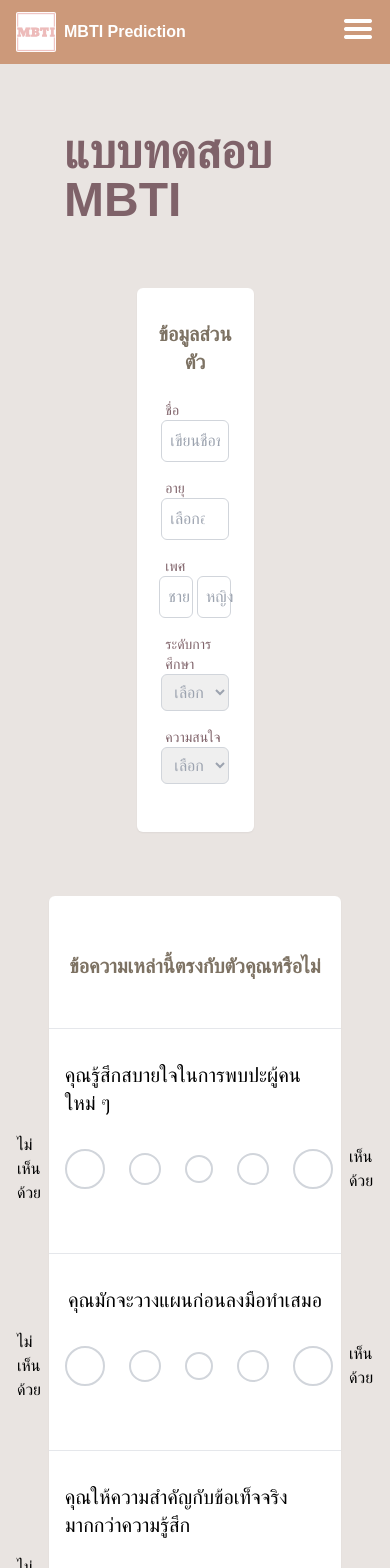
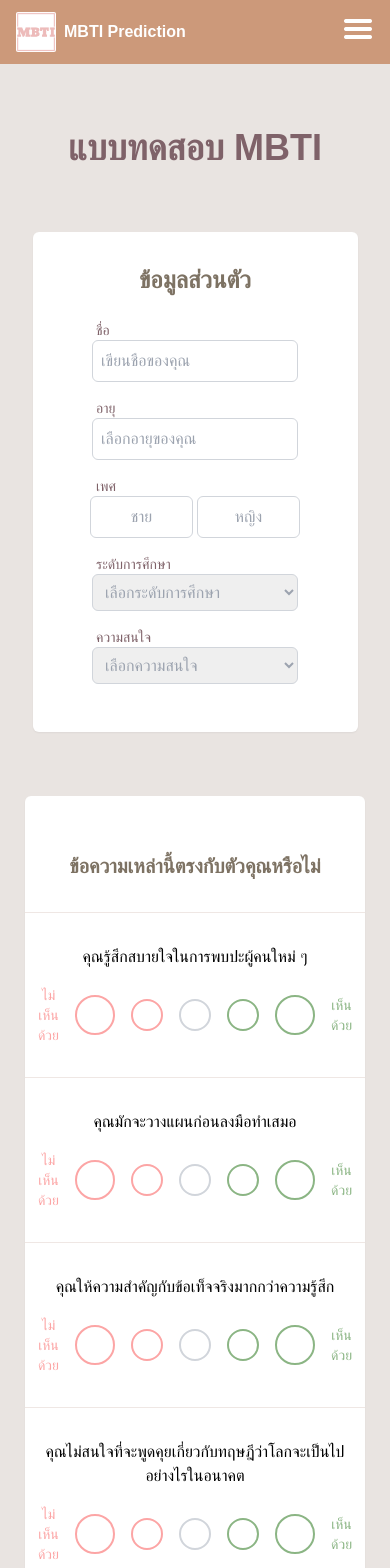
Before and after one commit to louiskub/MBTI_Prediction-Linear-Algebra-, a React (Vite) app in the folder web_app/frontend/: page /mbti-test in a window 390 px wide. Shown: the top 1568 px of the page. Built offline with nearby package versions, Linux system fonts and the light colour scheme; the HTML template or start-up script is replaced by a standard one; a web font is replaced by a local one.

Commit message:
more question dynamic

```diff
--- a/web_app/frontend/package.json
+++ b/web_app/frontend/package.json
@@ -12,6 +12,7 @@
   "dependencies": {
     "@fortawesome/free-solid-svg-icons": "^6.6.0",
     "@fortawesome/react-fontawesome": "^0.2.2",
+    "axios": "^1.7.7",
     "react": "^18.3.1",
     "react-dom": "^18.3.1",
     "react-router-dom": "^6.26.2"
--- a/web_app/frontend/src/components/testButton.tsx
+++ b/web_app/frontend/src/components/testButton.tsx
@@ -7,7 +7,7 @@ function TestButton() {
                 to="/MBTI-test"
                 className="flex justify-center items-center rounded-md text-xl font-bold p-2 text-white bg-et-purple-gray text-center
                         transition-transform transform hover:scale-105
-                        hover:text-et-olive-brown hover:bg-et-gray hover:cursor-pointer shadow-sm"
+                        hover:text-et-olive-brown hover:bg-et-gray hover:cursor-pointer shadow-sm mb-8"
             >
                 ทำแบบทดสอบ➜
             </Link>
--- a/web_app/frontend/src/pages/MBTItest.tsx
+++ b/web_app/frontend/src/pages/MBTItest.tsx
@@ -96,11 +96,11 @@ function MBTItest() {
         <div className='font-IBM bg-et-light-gray'>
             <Navbar/>
             <div className="flex flex-col justify-center items-center pt-16">
-            <h1 className='text-5xl sm:text-6xl md:text-6xl font-bold p-16 text-et-brown'>
+            <h1 className='max-[400px]:text-4xl text-5xl sm:text-6xl font-bold p-16 text-et-brown text-center'>
                 แบบทดสอบ MBTI
             </h1>
-            <div className='bg-white w-[30%] rounded-md pt-4 pb-10 shadow-sm'>
-            <h1 className="text-xl sm:text-2xl md:text-2xl font-bold p-4 text-et-olive-brown text-center">ข้อมูลส่วนตัว</h1>
+            <div className='bg-white w-5/6 sm:w-2/3 lg:w-[440px] max-w-[440px] rounded-md pt-4 pb-10 shadow-sm'>
+            <h1 className="text-2xl font-bold p-4 text-et-olive-brown text-center">ข้อมูลส่วนตัว</h1>
                 <div className="flex flex-col justify-center items-center p-2">
                     <p className="text-sm md:text-base text-et-brown w-2/3 ml-2 font-medium">ชื่อ</p>
                     <input
@@ -172,14 +172,14 @@ function MBTItest() {
 
             </div>
             <div className="flex flex-col justify-center items-center pt-16">
-            <div className="flex flex-col space-y-8 bg-white w-3/4 rounded-md pt-10 pb-10 shadow-sm">
-            <h1 className="text-xl sm:text-2xl md:text-2xl font-bold p-4 text-et-olive-brown text-center">ข้อความเหล่านี้ตรงกับตัวคุณหรือไม่</h1>
+            <div className="flex flex-col space-y-4 bg-white w-3/4 rounded-md pt-10 pb-10 shadow-sm min-w-[340px]">
+            <h1 className="text-xl sm:text-2xl font-bold p-4 text-et-olive-brown text-center">ข้อความเหล่านี้ตรงกับตัวคุณหรือไม่</h1>
                 {questions.map((question, questionIndex) => (
-                    <div key={questionIndex} className="flex flex-col items-center p-4 border-t">
-                        <h2 className="text-xl mb-4 mt-4">{question}</h2>
+                    <div key={questionIndex} className="flex flex-col items-center p-4 border-t border-et-pale-pink text-center">
+                        <h2 className="text-base md:text-lg mb-4 mt-4">{question}</h2>
                         <div className="flex space-x-4 items-center">
-                            <p>ไม่เห็นด้วย</p>
-                            <label key={0} className="flex items-center space-x-2">
+                            <p className='text-sm sm:text-base text-red-300 font-medium'>ไม่เห็นด้วย</p>
+                            <label key={0} className="flex items-center">
                                 <input
                                 type="radio"
                                 value={0}
@@ -187,9 +187,9 @@ function MBTItest() {
                                 onChange={() => questionChange(questionIndex, 0)}
                                 className="hidden peer"
                                 />
-                                <div className="h-10 w-10 rounded-full border-2 border-gray-300 peer-checked:bg-et-green"></div>
+                                <div className="h-10 w-10 rounded-full border-2 text-white border-red-300 hover:cursor-pointer hover:bg-red-300 text-center align-middle peer-checked:before:content-['✓'] peer-checked:bg-red-300 leading-10 transition-all duration-300"></div>
                             </label>
-                            <label key={1} className="flex items-center space-x-2">
+                            <label key={1} className="flex items-center">
                                 <input
                                 type="radio"
                                 value={1}
@@ -197,9 +197,9 @@ function MBTItest() {
                                 onChange={() => questionChange(questionIndex, 1)}
                                 className="hidden peer"
                                 />
-                                <div className="h-8 w-8 rounded-full border-2 border-gray-300 peer-checked:bg-et-green"></div>
+                                <div className="h-8 w-8 rounded-full border-2 text-white border-red-300 hover:cursor-pointer hover:bg-red-300 text-center align-middle peer-checked:before:content-['✓'] peer-checked:bg-red-300 leading-8 transition-all duration-300"></div>
                             </label>
-                            <label key={2} className="flex items-center space-x-2">
+                            <label key={2} className="flex items-center">
                                 <input
                                 type="radio"
                                 value={2}
@@ -207,9 +207,10 @@ function MBTItest() {
                                 onChange={() => questionChange(questionIndex, 2)}
                                 className="hidden peer"
                                 />
-                                <div className="h-7 w-7 rounded-full border-2 border-gray-300 peer-checked:bg-et-green"></div>
+                                <div className="h-8 w-8 rounded-full border-2 text-white border-gray-300 hover:cursor-pointer hover:bg-gray-300 text-center align-middle peer-checked:before:content-['✓'] peer-checked:bg-gray-300 leading-7 transition-all duration-300"></div>
                             </label>
-                            <label key={3} className="flex items-center space-x-2">
+
+                            <label key={3} className="flex items-center">
                                 <input
                                     type="radio"
                                     value={3}
@@ -217,9 +218,10 @@ function MBTItest() {
                                     onChange={() => questionChange(questionIndex, 3)}
                                     className="hidden peer"
                                 />
-                                <div className="h-8 w-8 rounded-full border-2 border-gray-300 peer-checked:bg-et-green"></div>
+                                <div className="h-8 w-8 rounded-full border-2 text-white border-et-light-green hover:cursor-pointer hover:bg-et-light-green text-center align-middle peer-checked:before:content-['✓'] peer-checked:bg-et-light-green leading-8 transition-all duration-300"></div>
                             </label>
-                            <label key={4} className="flex items-center space-x-2">
+
+                            <label key={4} className="flex items-center">
                                 <input
                                 type="radio"
                                 value={4}
@@ -227,10 +229,10 @@ function MBTItest() {
                                 onChange={() => questionChange(questionIndex, 4)}
                                 className="hidden peer"
                                 />
-                                <div className="h-10 w-10 rounded-full border-2 border-gray-300 peer-checked:bg-et-green"></div>
+                                <div className="h-10 w-10 rounded-full border-2 text-white border-et-light-green hover:cursor-pointer hover:bg-et-light-green text-center align-middle peer-checked:before:content-['✓'] peer-checked:bg-et-light-green leading-10 transition-all duration-300"></div>
                             </label>
 
-                            <p>เห็นด้วย</p>
+                            <p className='text-sm sm:text-base text-et-light-green font-medium'>เห็นด้วย</p>
                         </div>
                     </div>
                 ))}
@@ -254,15 +256,16 @@ function MBTItest() {
                     </Link>
                 </div>
             ) : (
-                <div className="flex justify-center mb-24">
+                <div className="flex justify-center pb-24">
                     <button
                         onClick={() => {
                             if (!checkComplete()) {
                                 alert("กรุณากรอกข้อมูลให้ครบก่อนส่งแบบทดสอบ");
                             }
                         }}
-                        className="rounded-md text-xl font-bold p-2 text-et-brown bg-et-pale-pink text-center hover:text-et-dark-green hover:bg-et-sage-green hover:cursor-pointer"
-                    >
+                        className="flex justify-center items-center rounded-md text-xl font-bold p-2 text-white bg-et-purple-gray text-center
+                        transition-all hover:scale-105
+                        hover:text-et-olive-brown hover:bg-et-gray hover:cursor-pointer shadow-sm">
                         ส่งแบบทดสอบ ➜
                     </button>
                 </div>
--- a/web_app/frontend/tailwind.config.js
+++ b/web_app/frontend/tailwind.config.js
@@ -34,7 +34,8 @@ export default {
         'et-light-blue': '#c5d4e3',
         'et-gray-brown': '#B6A89F',
         'et-purple-gray': '#C6B3AE',
-        'et-olive-brown': '#7d7263'
+        'et-olive-brown': '#7d7263',
+        'et-light-green': '#8bb584'
       }
     },
   },
```
Also changed, not shown: web_app/frontend/src/pages/MBTItypes.tsx (+7 -7 lines), 1 other file (tests, documents, lock files or other folders).
